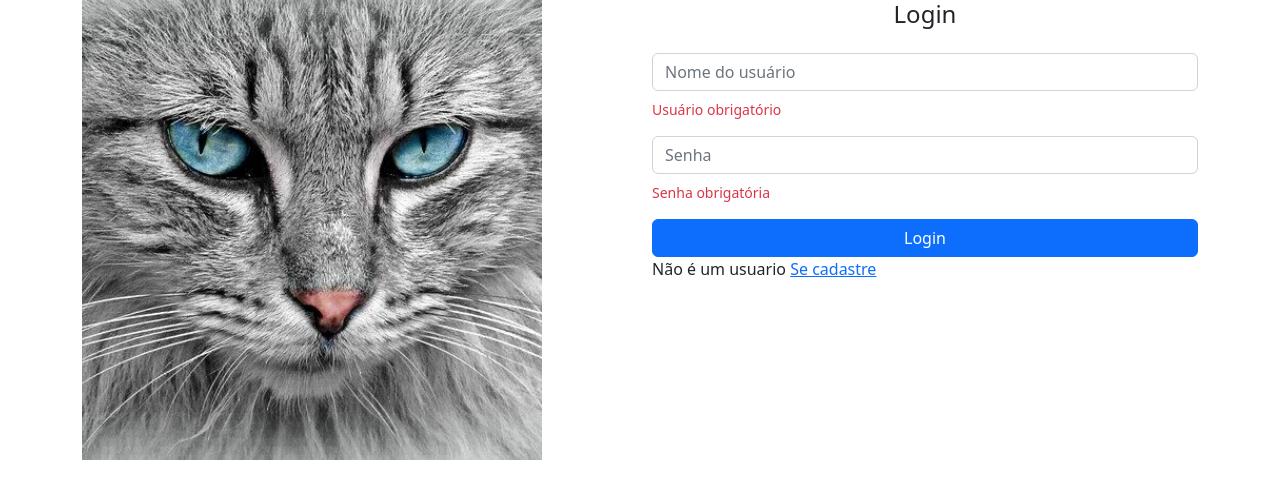
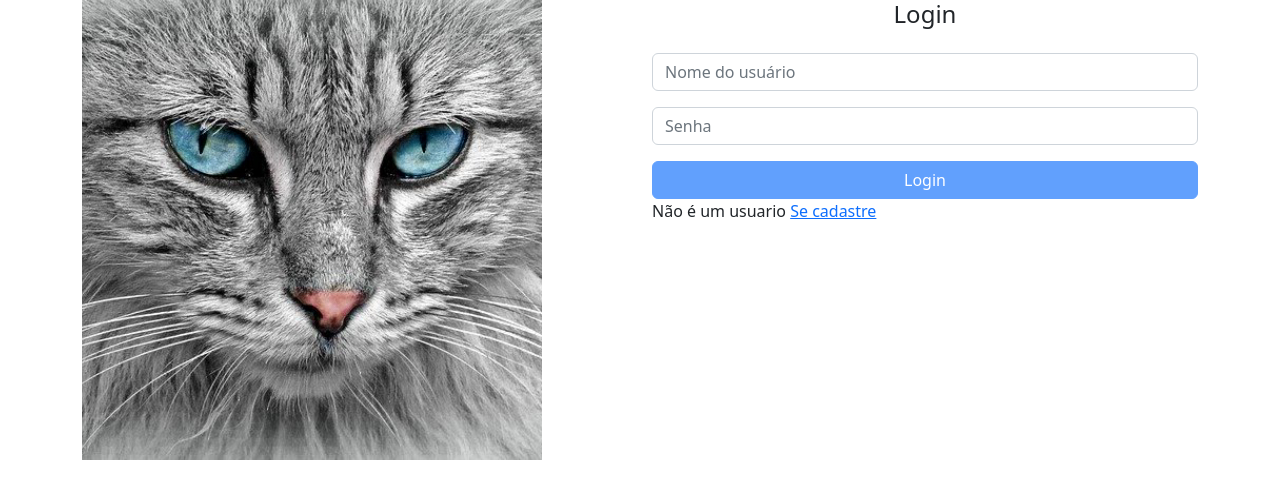
Before and after one commit to lrbarros/angular-alura-gatitobook, an Angular app in the folder gatitobook/: page /home in a window 1280 px wide. Shown: the top 498 px of the page. Built offline with nearby package versions, Linux system fonts and the light colour scheme.

Commit message:
melhorias validação

```diff
--- a/gatitobook/src/app/home/login/login.component.html
+++ b/gatitobook/src/app/home/login/login.component.html
@@ -1,6 +1,6 @@
 <h4 class="text-center">Login</h4>
 
-<form class="form mt-4" (ngSubmit)="login()">
+<form class="form mt-4" (ngSubmit)="login()" #loginForm="ngForm">
   <div class="mb-3">
     <input
       type="text"
@@ -12,7 +12,7 @@
       #campoUsuario="ngModel"
     />
     <app-mensagem
-      *ngIf="campoUsuario.invalid"
+      *ngIf="campoUsuario.invalid && campoUsuario.touched"
       mensagem="Usuário obrigatório"
     ></app-mensagem>
   </div>
@@ -27,10 +27,13 @@
       required="true"
       #campoSenha="ngModel"
     />
-    <app-mensagem *ngIf="campoSenha.invalid" mensagem="Senha obrigatória"></app-mensagem>
+    <app-mensagem
+      *ngIf="campoSenha.invalid && campoSenha.touched"
+      mensagem="Senha obrigatória"
+    ></app-mensagem>
   </div>
   <div class="d-grid gap-2">
-    <button class="btn btn-primary">Login</button>
+    <button class="btn btn-primary" [disabled]="loginForm.invalid">Login</button>
   </div>
   <p>Não é um usuario <a [routerLink]="['novousuario']">Se cadastre</a></p>
 </form>
```
